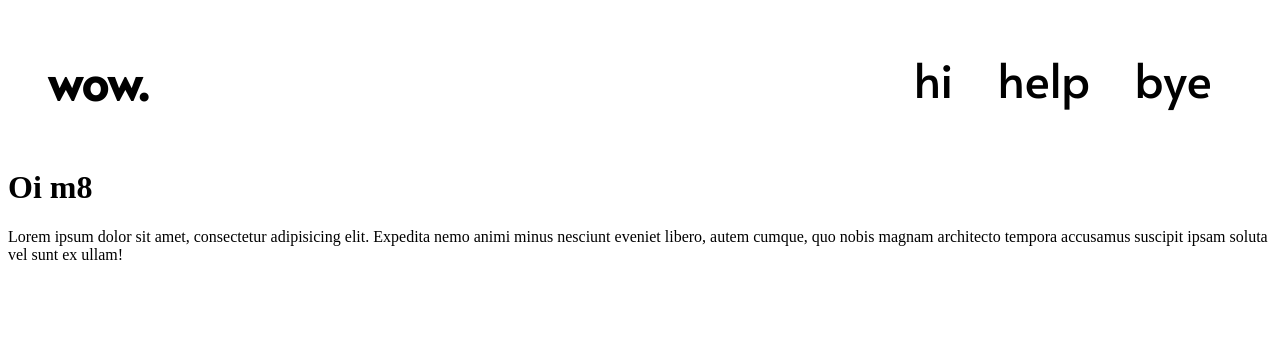
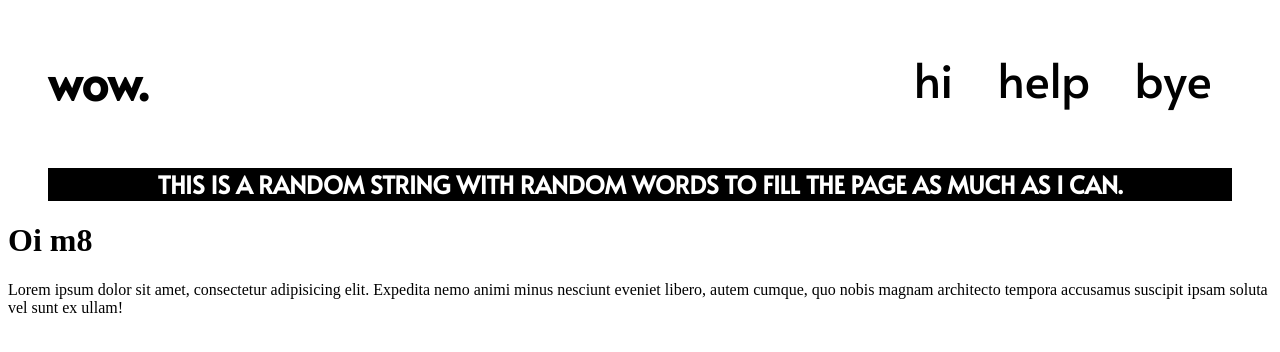
Before and after one commit to SavoieJu/Ex3, a plain HTML site: page index.htm in a window 1280 px wide. Drawn offline with Linux system fonts and the light colour scheme.

```diff
--- a/css/style.css
+++ b/css/style.css
@@ -27,3 +27,15 @@
     text-decoration: none;
     color: black;
 }
+
+nav a:hover {
+    color: white;
+    background-color: black;
+}
+
+header h2 {
+    text-align: center;
+    font-family: 'Alata', sans-serif;
+    background-color: black;
+    color: white;
+}
--- a/index.htm
+++ b/index.htm
@@ -17,7 +17,7 @@
                 <a href="#">bye</a>
             </div>
         </nav>
-
+        <h2>THIS IS A RANDOM STRING WITH RANDOM WORDS TO FILL THE PAGE AS MUCH AS I CAN.</h2>
     </header>
     <body>
         <h1>Oi m8</h1>
```
